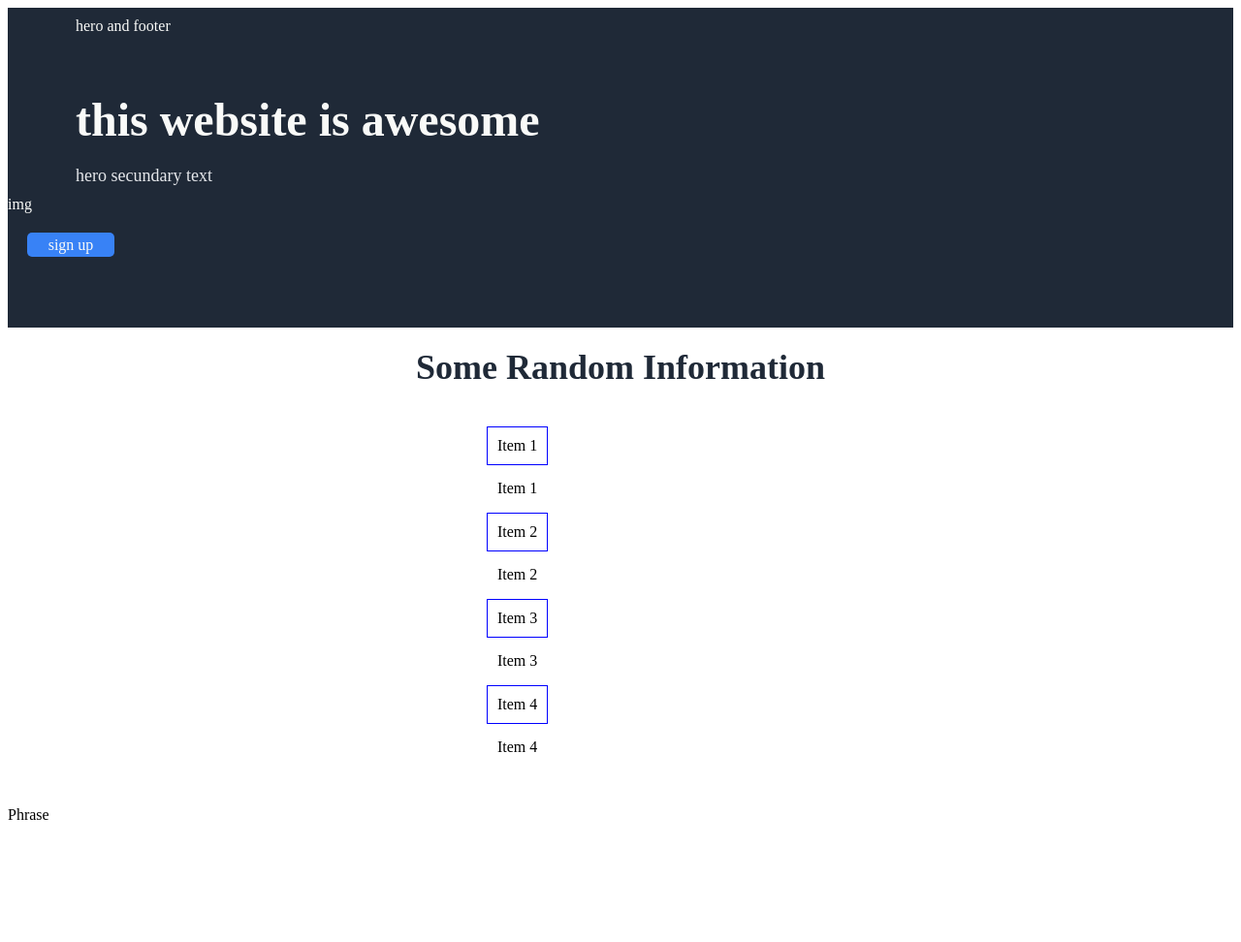
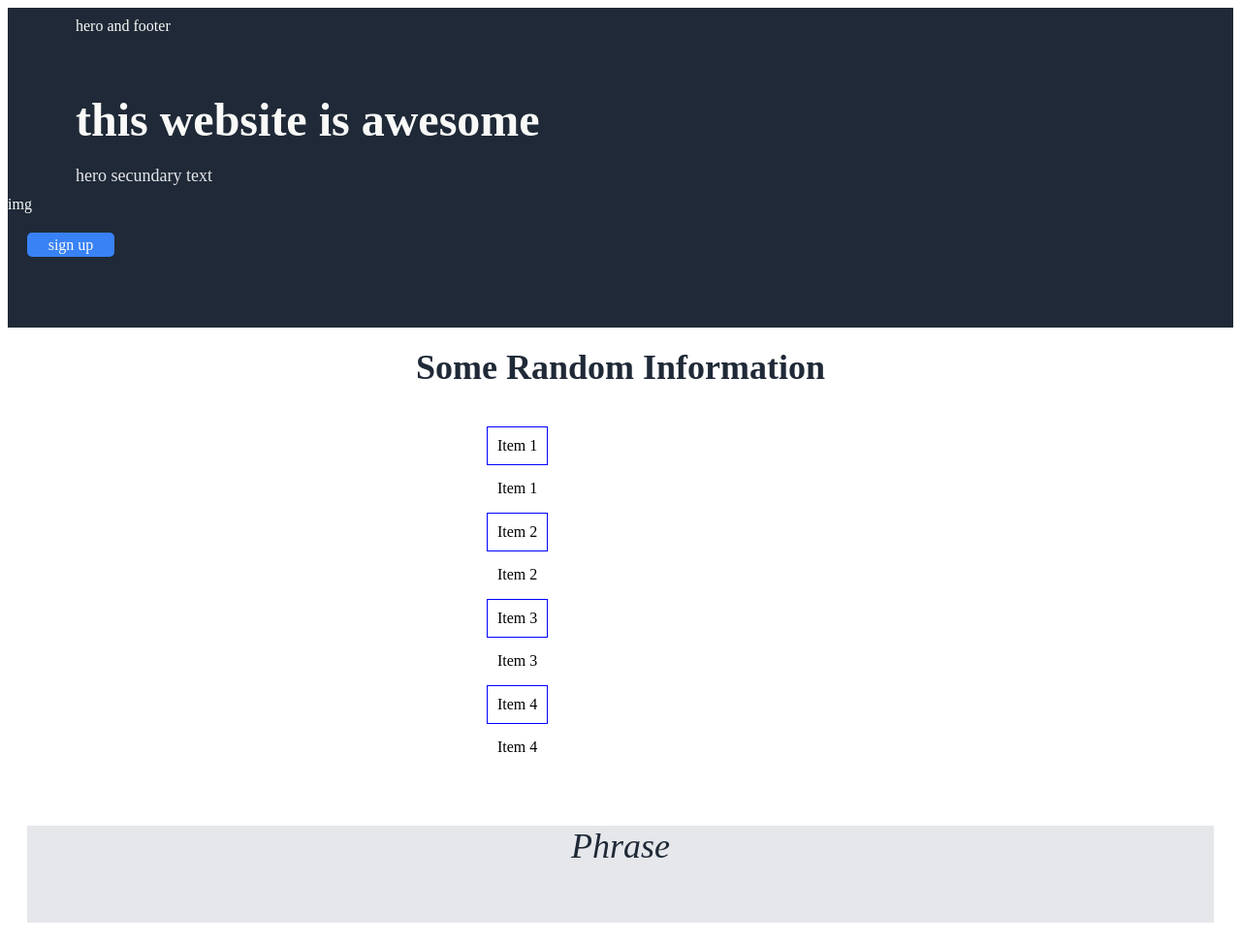
Before and after one commit to k1llgray/CSS_project, a plain HTML site: page index.html in a window 1280 px wide. Shown: the whole page at 97% size. Before the commit the page ends 866 px from the top, so only its background shows below. Drawn offline with Linux system fonts and the light colour scheme.

Commit message:
add css in section 3

```diff
--- a/index.html
+++ b/index.html
@@ -69,6 +69,20 @@
             .item-text {
                 margin-top: 5px;
             }
+            .section3 {
+                background-color: #E5E7EB;
+                color: #1F2937;
+                margin: 20px;
+                text-align: center;
+                height: 100px;
+            }
+
+            #phrase {
+                font-size: 36px;
+                font-style: italic;
+                color: #1F2937;
+                font-weight: lighter;
+            }
         </style>
     </head>
     <body>
@@ -93,7 +107,7 @@
               </div>
         </div>
         <div class="section3">
-            <p>Phrase</p>
+            <p id="phrase">Phrase</p>
         </div>
     </body>
 </html>
```
